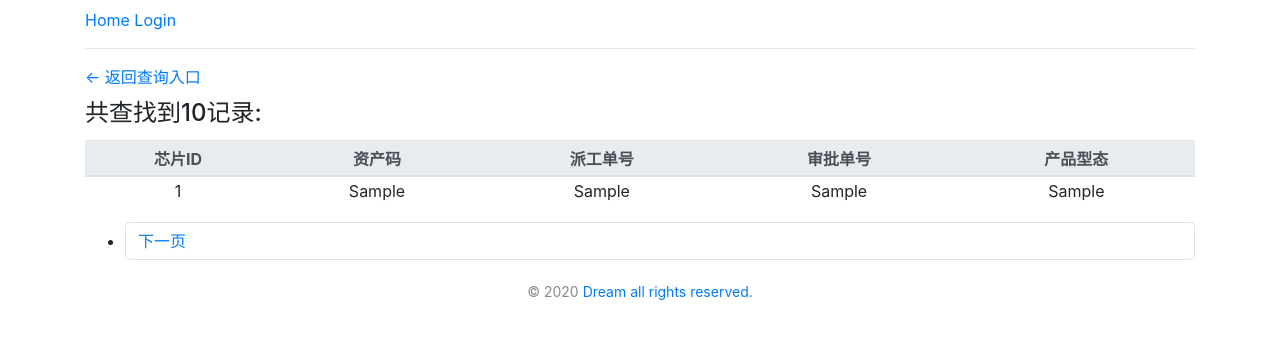
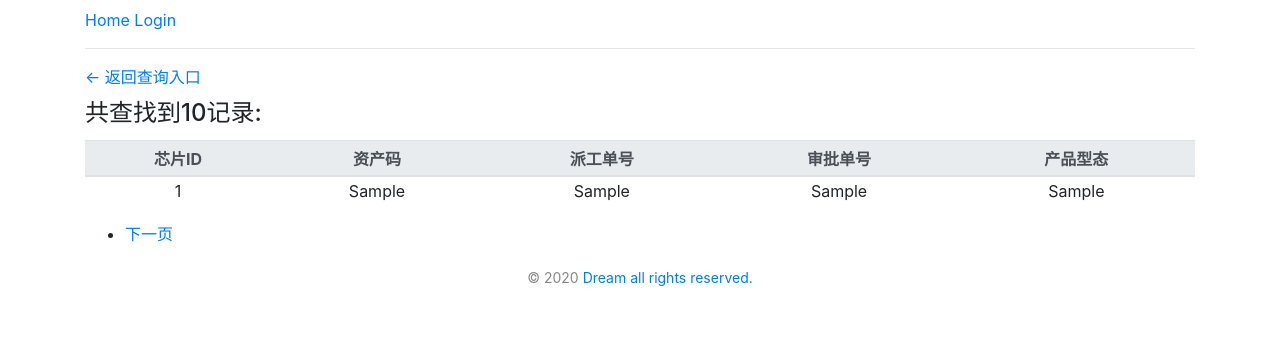
Before and after one commit to zhoumengxiong/MicroBlog, a Flask app: template app/templates/chipid_results.html in a window 1280 px wide. Shown: the part 67-406 px from the top of the page. Run offline with Flask 2, Linux system fonts and the light colour scheme; tables that the repository leaves empty hold one stand-in row (values such as "Sample post"); the template is opened without the code that fills it: values that come from a table or form of the project are taken from there, most other values are stand-ins (such as "Sample title", 1, 10 or a date in 2020); some libraries are stand-ins or nearby versions.

Commit message:
更改分页按钮样式

```diff
--- a/app/templates/chipid_results.html
+++ b/app/templates/chipid_results.html
@@ -30,10 +30,10 @@
         </div>
         <ul class="pager">
             {% if prev_url %}
-                <li class="page-item"><a class="page-link" href="{{ prev_url }}">上一页</a></li>
+                <li><a href="{{ prev_url }}">上一页</a></li>
             {% endif %}
             {% if next_url %}
-                <li class="page-item"><a class="page-link" href="{{ next_url }}">下一页</a></li>
+                <li><a href="{{ next_url }}">下一页</a></li>
             {% endif %}
         </ul>
     {% endif %}
```
